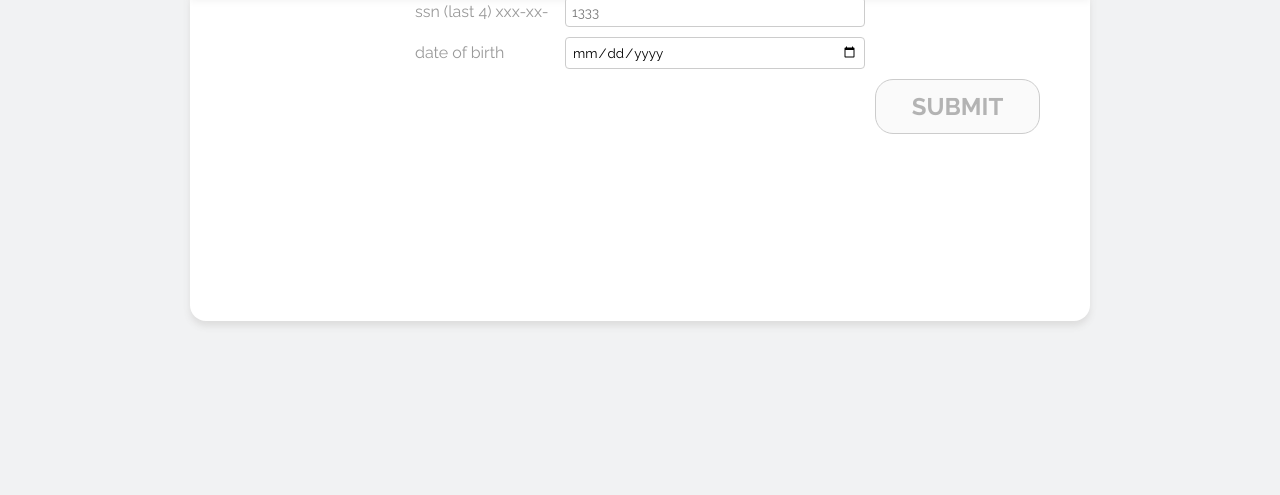
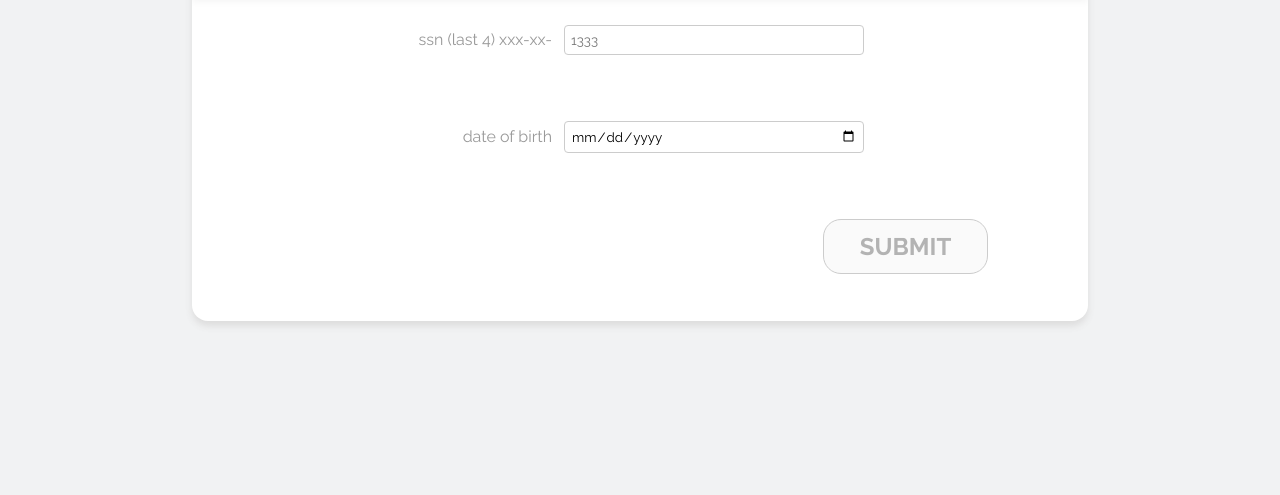
Before and after one commit to neb-dev/softwise, a plain HTML site: page index.html in a window 1280 px wide. Shown: the part 305-800 px from the top of the page. Drawn offline with Linux system fonts and the light colour scheme.

Commit message:
Add files via upload

```diff
--- a/scss/_styling.scss
+++ b/scss/_styling.scss
@@ -33,6 +33,8 @@ body {
       border-radius: 16px;
       height: 450px;
       max-width: 900px;
+      overflow: hidden;
+
 
       div.form-header {
         border-bottom: .25px solid rgb(235, 235, 235);
@@ -50,11 +52,12 @@ body {
         flex-direction: column;
         justify-content: space-around;
         align-items: center;
+        height: 70%;
 
         .input-group {
           display: flex;
           width: 50%;
-          justify-content: space-between;
+          justify-content: flex-end;
           align-items: baseline;
 
           input {
@@ -65,6 +68,9 @@ body {
             font-weight: 400;
             margin-bottom: 10px;
             border-radius: 4px;
+          }
+          label {
+            margin-right: 12px;
           }
         }
 
@@ -78,8 +84,7 @@ body {
             font-weight: 700;
             font-size: 24px;
             margin-bottom: 10px;
-            margin-right: 50px;
-
+            margin-right: 100px;
             align-self: flex-end;
         }
       }
@@ -102,7 +107,7 @@ body {
       height: 75vh;
 
       section.form-card {
-        width: 75vw;
+        width: 70vw;
         background-color: white;
         margin: auto;
         div.form-header {
```
Also changed, not shown: index.html (+1 -0 lines), css/style.css, 1 other file.
